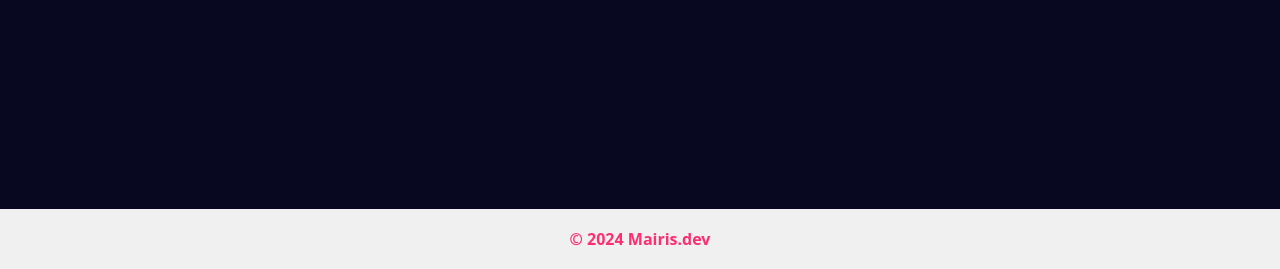
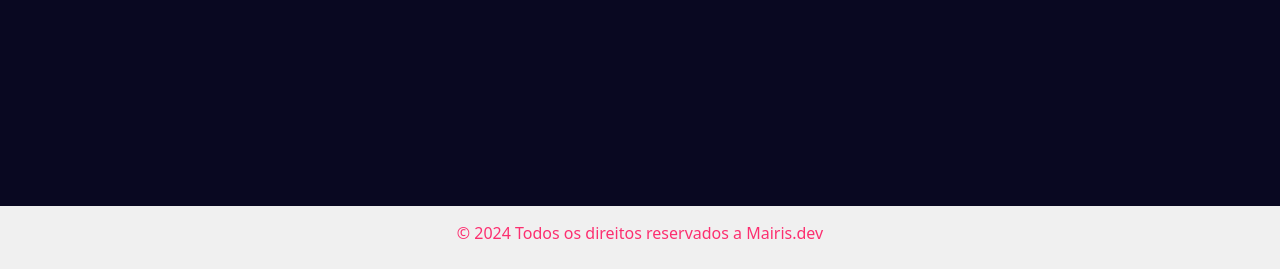
Before and after one commit to Nana-John/exercicio_less, a website: page index.html in a window 1280 px wide. Shown: the part 531-800 px from the top of the page. Drawn offline with nearby package versions, Linux system fonts and the light colour scheme.

Commit message:
Update index.html

```diff
--- a/index.html
+++ b/index.html
@@ -80,7 +80,7 @@
   <!-- Rodapé -->
   <footer>
     <div class="footer-content">
-      <p>&copy; 2024 Mairis.dev</p>
+      <h6>&copy; 2024 Todos os direitos reservados a Mairis.dev</h6>
     </div>
   </footer>
 </body>
```
